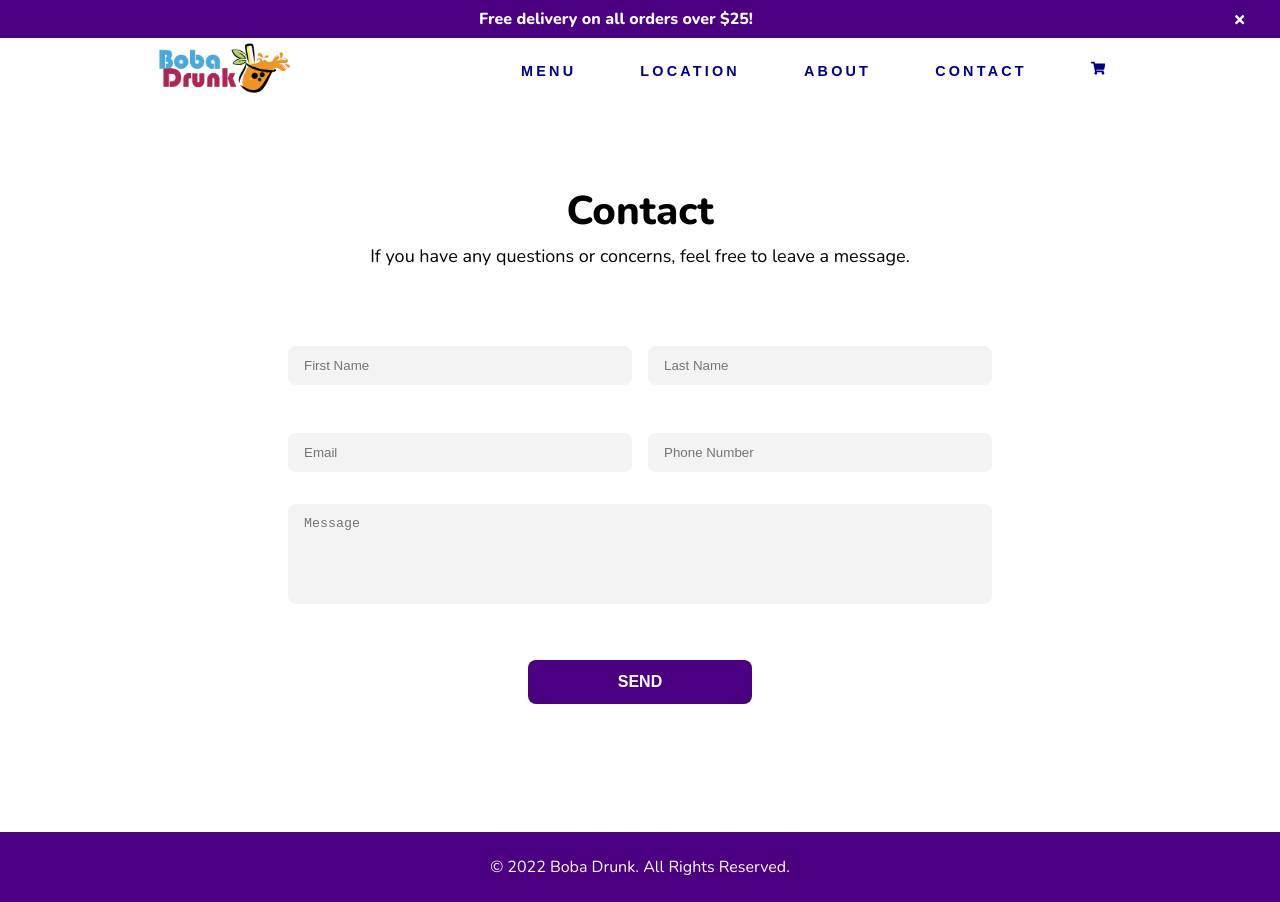
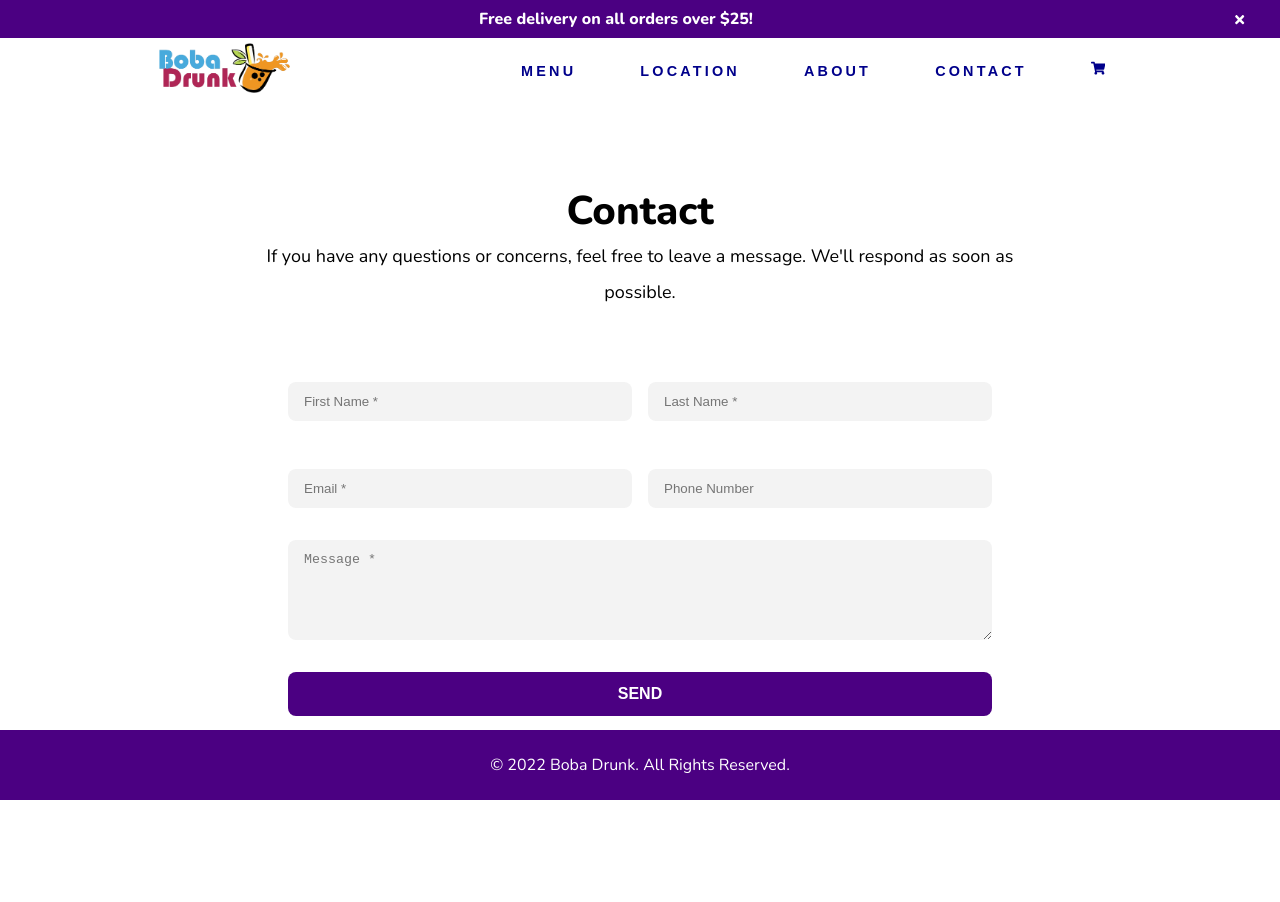
Before and after one commit to robteaw/boba, a React (Create React App) app: page /contact in a window 1280 px wide. After the commit the page ends 844 px from the top, so only its background shows below. Built offline with nearby package versions, Linux system fonts and the light colour scheme.

Commit message:
13. Location Page Added

```diff
--- a/src/App.js
+++ b/src/App.js
@@ -9,6 +9,7 @@ import Navbar from "./components/Navbar";
 import Home from "./pages/Home/Home";
 import About from "./pages/About/About";
 import Menu from "./pages/Menu/Menu";
+import Location from "./pages/Location/Location";
 import Contact from "./pages/Contact/Contact";
 import Order from "./pages/Order/Order";
 import Footer from "./components/Footer";
@@ -23,6 +24,7 @@ export default function App() {
         <Route path="/" exact element={<Home />} />
         <Route path="/about" element={<About />} />
         <Route path="/menu" element={<Menu />} />
+        <Route path="/location" element={<Location />} />
         <Route path="/contact" element={<Contact />} />
         <Route path="/order" element={<Order />} />
         <Route path="*" element={<Error />} />
--- a/src/components/Footer.js
+++ b/src/components/Footer.js
@@ -15,5 +15,5 @@ const Foot = styled.div`
   margin-top: auto;
   padding: 1.5rem;
   bottom: 0;
-  position: relative;
+  position: fixed;
 `;
--- a/src/components/Navbar.js
+++ b/src/components/Navbar.js
@@ -1,7 +1,7 @@
 import React, { useState } from "react";
 import { Link } from "react-router-dom";
 import logo from "../images/logo.png";
-import { FaShoppingCart } from "react-icons/fa"; // npm install react-icons --save
+import { FaBars, FaTimes, FaShoppingCart } from "react-icons/fa"; // npm install react-icons --save
 import styled from "styled-components";
 // Animation
 import { motion } from "framer-motion";
@@ -12,6 +12,7 @@ export default function Navbar() {
   const [element, controls] = useScroll();
   const [click, setClick] = useState(false);
 
+  const handleClick = () => setClick(!click);
   const closeMobileMenu = () => setClick(!false);
 
   return (
--- a/src/index.css
+++ b/src/index.css
@@ -38,3 +38,10 @@ section {
   margin-top: 5rem;
   margin-bottom: 5rem;
 }
+h1 {
+  font-size: 2.5rem;
+}
+p {
+  font-size: 1.125rem;
+  line-height: 2;
+}
--- a/src/pages/About/About.js
+++ b/src/pages/About/About.js
@@ -4,8 +4,8 @@ import image from "../../images/about_boba.png";
 
 export default function About() {
   return (
-    <Section>
-      <div>
+    <Container>
+      <Left>
         <h1>About Boba Drunk</h1>
         <p>
           Boba Drunk was founded on February 2021 in Houston, TX. The name, Boba
@@ -13,34 +13,37 @@ export default function About() {
           addicting. We provide a variety of boba teas. No worries, there is no
           alcohol. The shop is maintained to be a family-friendly environment.
         </p>
-      </div>
+      </Left>
 
       <div>
         <img src={image} alt="" />
       </div>
-    </Section>
+    </Container>
   );
 }
 
-const Section = styled.div`
+const Container = styled.div`
   height: 100%;
   width: 100%;
-  max-width: 1280px;
-  margin: 0 auto;
+  max-width: 1100px;
+  display: flex;
+  margin: 3rem auto;
   padding: 5rem;
   align-items: center;
-  display: flex;
-  flex-direction: row;
-  gap: 5rem;
-  h1 {
-    font-size: 2.5rem;
-  }
+  justify-content: center;
+  column-gap: 10rem;
   p {
-    font-size: 1.125rem;
+    margin: 20px 0 32px 0;
     line-height: 2;
-    margin: 20px 0 32px 0;
   }
   img {
     height: 16rem;
   }
+  @media (max-width: 1024px) {
+    flex-direction: column;
+  }
 `;
+
+const Left = styled.div`
+  text-align: left;
+`;
--- a/src/pages/Contact/Contact.js
+++ b/src/pages/Contact/Contact.js
@@ -6,25 +6,41 @@ export default function Locations() {
     <Container>
       <h1>Contact</h1>
       <p>
-        If you have any questions or concerns, feel free to leave a
-        message.
+        If you have any questions or concerns, feel free to leave a message.
+        We'll respond as soon as possible.
       </p>
       <InnerContainer>
         <form action="">
           <div>
-          <input type="text" placeholder="First Name" required
-                class="form-element" />
+            <input
+              type="text"
+              placeholder="First Name *"
+              required
+              class="form-element"
+            />
           </div>
           <div>
-          <input type="text" placeholder="Last Name" required
-                class="form-element" />
+            <input
+              type="text"
+              placeholder="Last Name *"
+              required
+              class="form-element"
+            />
           </div>
           <div>
-          <input type="text" placeholder="Email" required
-                className="form-element" />
+            <input
+              type="text"
+              placeholder="Email *"
+              required
+              className="form-element"
+            />
           </div>
           <div>
-          <input type="text" placeholder="Phone Number" class="form-element" />
+            <input
+              type="text"
+              placeholder="Phone Number"
+              class="form-element"
+            />
           </div>
           <div class="form-text">
             <textarea
@@ -32,7 +48,7 @@ export default function Locations() {
               id="message"
               required
               class="form-element"
-            placeholder="Message"
+              placeholder="Message *"
             ></textarea>
           </div>
           <Submit>
@@ -52,12 +68,7 @@ const Container = styled.div`
   padding: 5rem 20%;
   align-items: center;
   text-align: center;
-  h1 {
-    font-size: 2.5rem;
-  }
   p {
-    font-size: 1.125rem;
-    line-height: 2;
     margin-bottom: 1.5rem;
   }
 `;
@@ -98,11 +109,12 @@ const InnerContainer = styled.div`
       grid-column: 1 / -1;
     }
     textarea {
-    resize: none;
+      resize: vertical;
       min-height: 100px;
       padding: 0.75rem;
     }
-`
+  }
+`;
 
 const Submit = styled.div`
   grid-column: 1 / -1;
@@ -112,9 +124,9 @@ const Submit = styled.div`
     background: var(--subColor);
     font-size: 1rem;
     font-weight: 600;
-    width: 14rem;
+    width: 100%;
     padding: 0.7rem;
-    margin-top: 2.5rem;
+    margin-top: 1rem;
     border: 2px solid transparent;
     border-radius: 0.5rem;
     cursor: pointer;
@@ -125,4 +137,4 @@ const Submit = styled.div`
       border: 2px solid var(--subTextHover);
     }
   }
-`
+`;
--- /dev/null
+++ b/src/pages/Location/Location.js
@@ -0,0 +1,97 @@
+import React from "react";
+// style
+import styled from "styled-components";
+
+export default function Location() {
+  return (
+    <Container>
+      <InnerContainer>
+        <iframe
+          src="https://maps.google.com/maps?width=100%25&amp;height=600&amp;hl=en&amp;q=8305%20franz%20rd%20katy,%20tx+(My%20Business%20Name)&amp;t=&amp;z=14&amp;ie=UTF8&amp;iwloc=B&amp;output=embed"
+          width="100%"
+          height="auto"
+          style={{ border: 0 }}
+          allowfullscreen=""
+          loading="lazy"
+          title="Google Map"
+        ></iframe>
+        <Right>
+          <h1>Katy</h1>
+          <h2>Address</h2>
+          <p>8305 Franz Rd</p>
+          <p>Katy, TX 77449</p>
+          <p>(281) 908-2755</p>
+          <h2>Hours</h2>
+          <p>Monday - Friday</p>
+          <p>10:00 am - 6:30 pm</p>
+          <p>Saturday - Sunday</p>
+          <p>9:00am - 7:30 pm</p>
+        </Right>
+      </InnerContainer>
+      <InnerContainer>
+        <iframe
+          src="https://maps.google.com/maps?width=100%25&amp;height=600&amp;hl=en&amp;q=5022%20Louetta%20Rd%20spring,%20tx+(My%20Business%20Name)&amp;t=&amp;z=14&amp;ie=UTF8&amp;iwloc=B&amp;output=embed"
+          width="100%"
+          height="auto"
+          style={{ border: 0 }}
+          allowfullscreen=""
+          loading="lazy"
+          title="Google Map"
+        ></iframe>
+        <Right>
+          <h1>Spring</h1>
+          <h2>Address</h2>
+          <p>5022 Louetta Rd</p>
+          <p>Spring, TX 77388</p>
+          <p>(281) 723-4301</p>
+          <h2>Hours</h2>
+          <p>Monday - Friday</p>
+          <p>10:00 am - 6:30 pm</p>
+          <p>Saturday - Sunday</p>
+          <p>9:00am - 7:30 pm</p>
+        </Right>
+      </InnerContainer>
+    </Container>
+  );
+}
+
+const Container = styled.div`
+  height: 100%;
+  width: 100%;
+  max-width: 1100px;
+  margin: 3rem auto;
+  padding: 5rem;
+  align-items: center;
+  justify-content: center;
+`;
+
+const InnerContainer = styled.div`
+  padding: 5rem;
+  display: flex;
+  column-gap: 10rem;
+  iframe {
+    height: 24rem;
+    width: 20rem;
+  }
+  h1 {
+    margin-bottom: 1rem;
+  }
+  p {
+    :nth-child(8) {
+      margin-left: 1rem;
+    }
+    :nth-child(10) {
+      margin-left: 1rem;
+    }
+  }
+  @media (max-width: 1024px) {
+    flex-direction: column;
+    align-items: center;
+    justify-content: center;
+    iframe {
+      margin-bottom: 3rem;
+    }
+  }
+`;
+
+const Right = styled.div``;
```
Lines whose indentation alone changed are shown as unchanged.
